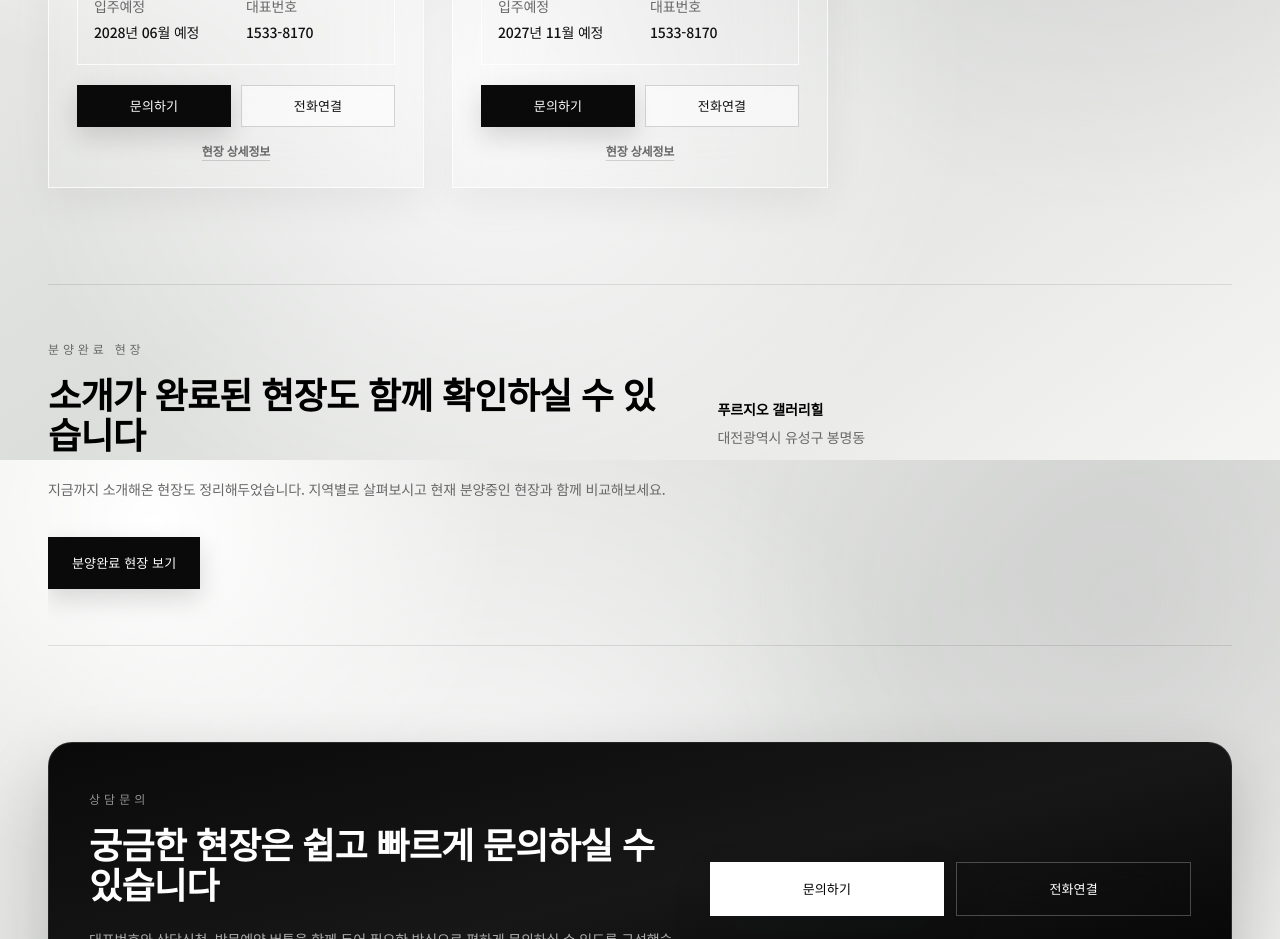
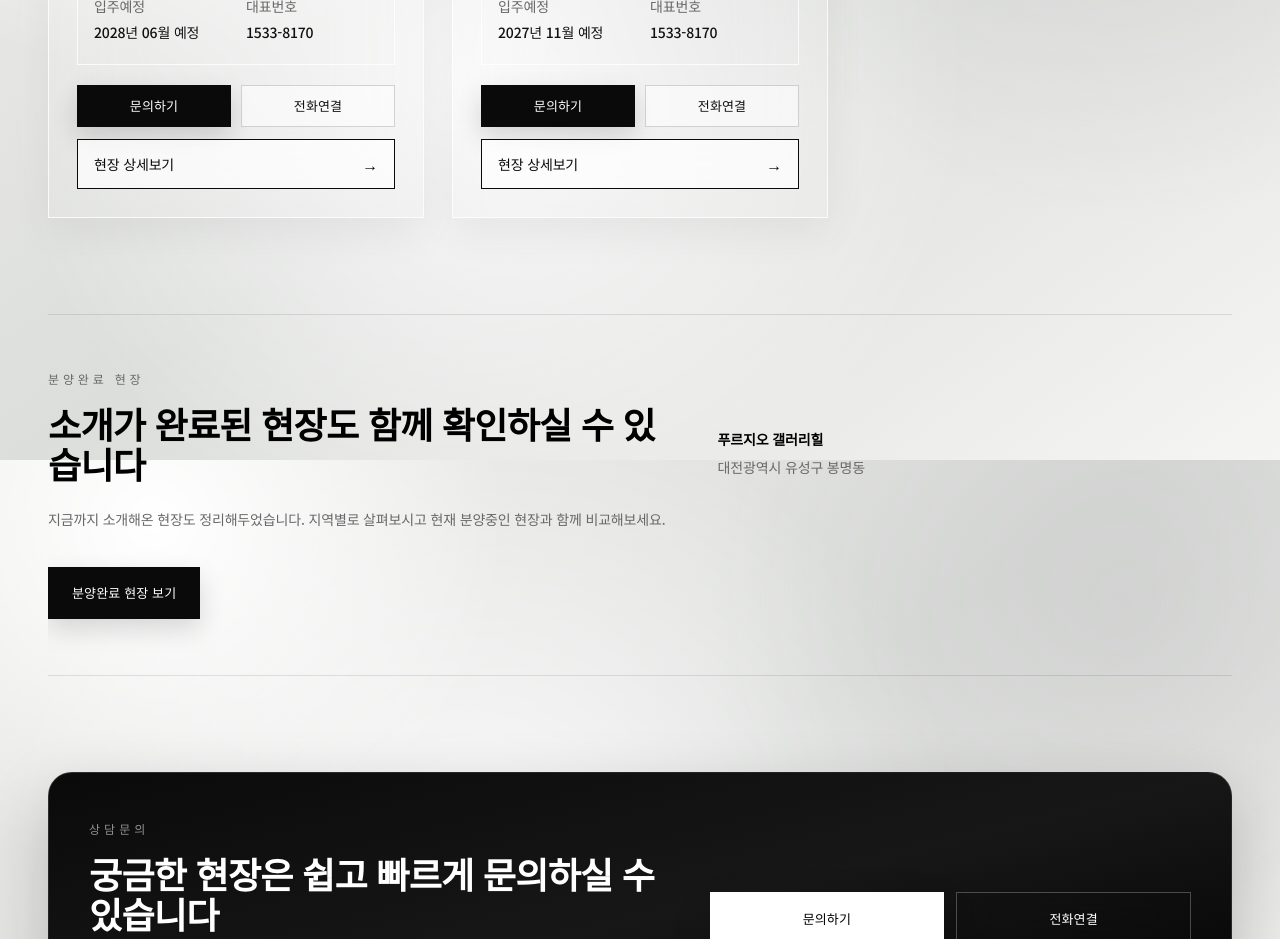
Before and after one commit to gj5x8v8xrv-a11y/qnsdid, a Next.js app: page / in a window 1280 px wide. Shown: the part 1940-2879 px from the top of the page. Built offline with nearby package versions, Linux system fonts and the light colour scheme; no server answers.

Commit message:
Make project detail button prominent

```diff
--- a/src/components/site/project-card.tsx
+++ b/src/components/site/project-card.tsx
@@ -70,8 +70,12 @@ export function ProjectCard({
             전화연결
           </a>
         </div>
-        <Link className="mt-4 block text-center text-xs font-semibold text-muted underline decoration-black/15 underline-offset-4" href={`/projects/${project.slug}`}>
-          현장 상세정보
+        <Link
+          className="mt-3 flex min-h-12 w-full items-center justify-between border border-neutral-950 bg-white/70 px-4 py-3 text-sm font-medium text-neutral-950 backdrop-blur-xl transition hover:bg-neutral-950 hover:text-white focus-visible:outline-none focus-visible:ring-2 focus-visible:ring-neutral-950 focus-visible:ring-offset-2"
+          href={`/projects/${project.slug}`}
+        >
+          <span>현장 상세보기</span>
+          <span aria-hidden="true" className="text-base">→</span>
         </Link>
       </div>
     </article>
```
